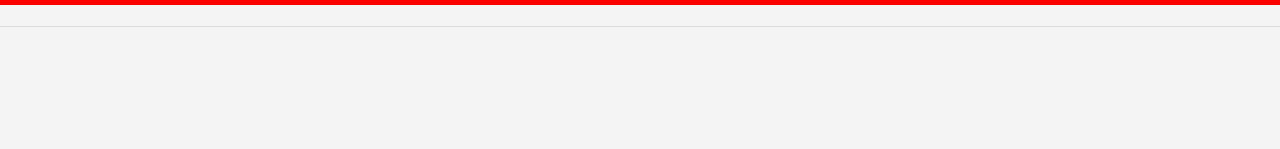
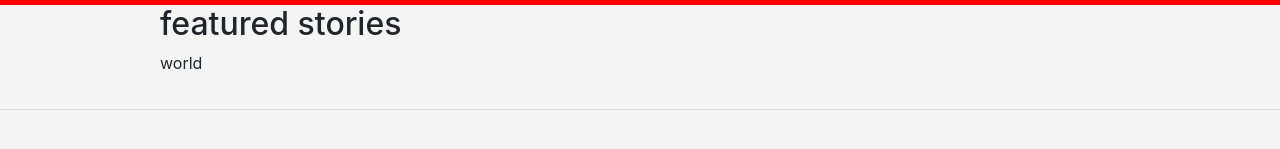
Before and after one commit to idgm5/newsweek, a plain HTML site: page index.html in a window 1280 px wide. Shown: the part 109-258 px from the top of the page. Drawn offline with nearby package versions, Linux system fonts and the light colour scheme.

Commit message:
Adding width to main container

```diff
--- a/assets/styles/style.css
+++ b/assets/styles/style.css
@@ -4,6 +4,11 @@ body {
 
 header {
   background-color: red;
+}
+
+main {
+  display: flex;
+  justify-content: center;
 }
 
 .navbar-container {
@@ -81,6 +86,10 @@ header {
   margin-left: 10px;
   background-color: white;
   color: #f72210;
+}
+
+.main-news {
+  width: 75%;
 }
 
 @media (min-width: 801px) {
--- a/index.html
+++ b/index.html
@@ -57,8 +57,19 @@
     </header>
     <main>
       <section class="main-news">
-        <div class="col"></div>
-        <div class="col"></div>
+        <div class="col">
+          <h2>featured stories</h2>
+          <div class="col main-news-featured">
+              <div class="main-news-featured-image">
+                <div class="d-flex justify-content-start">
+                  <span>world</span>
+                </div>
+              </div>
+            <h3></h3>
+            <p></p>
+          </div>
+        </div>
+        <div class="col-5"></div>
         <div class="col"></div>
       </section>
 
```
